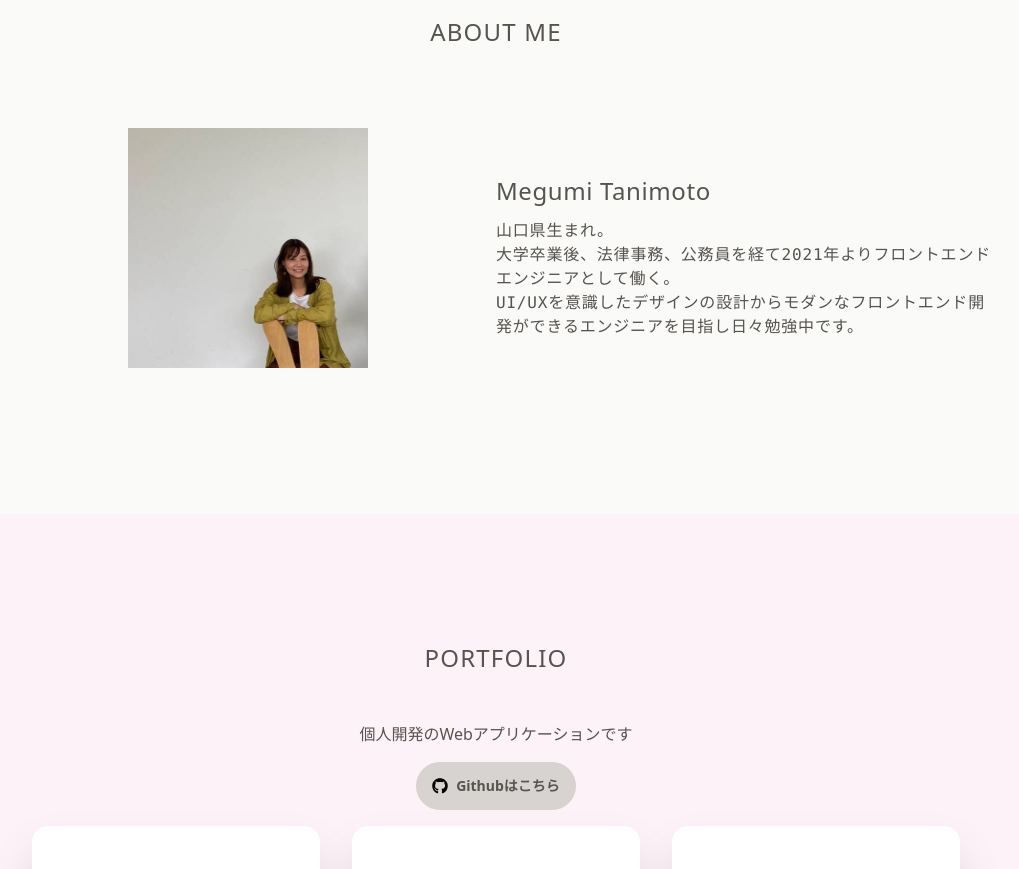
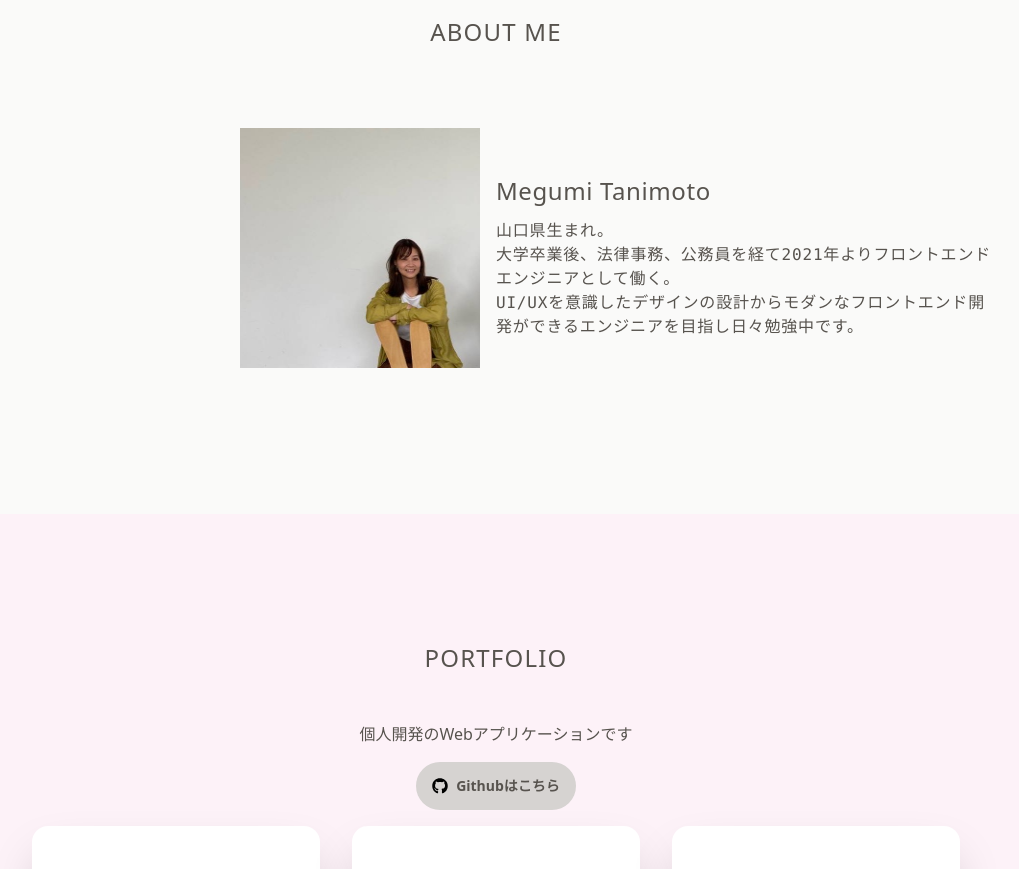
Before and after one commit to meg-engineer/portfolio-next, a Next.js app: page / in a window 1280 px wide. Shown: the part 1000-1869 px from the top of the page, without its empty margins (144-1163 px from the left). Built offline with nearby package versions, Linux system fonts and the light colour scheme.

Commit message:
プロフィール画像位置修正

```diff
--- a/components/Profile/index.tsx
+++ b/components/Profile/index.tsx
@@ -5,7 +5,7 @@ const Profile: React.FC = () => {
     <div className="py-32 px-4 text-stone-600 bg-stone-50">
       <h1 className="mb-20 text-2xl tracking-wider text-center">ABOUT ME</h1>
       <div className="md:flex md:px-32">
-        <div className="mb-3 text-center md:w-1/2">
+        <div className="mb-3 text-center md:text-right md:w-1/2 md:pr-4">
           <Image src="/me.jpg" width={240} height={240} alt="profileImage" />
         </div>
 
```
